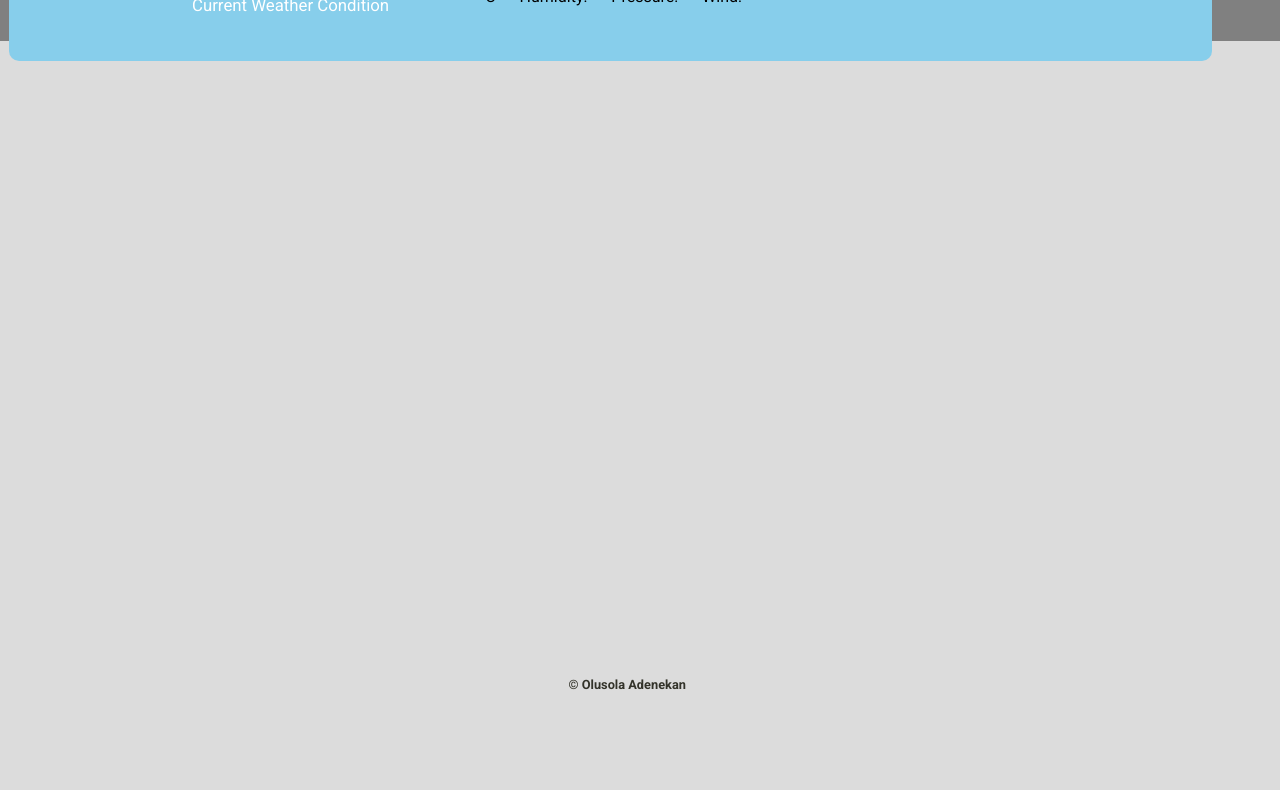
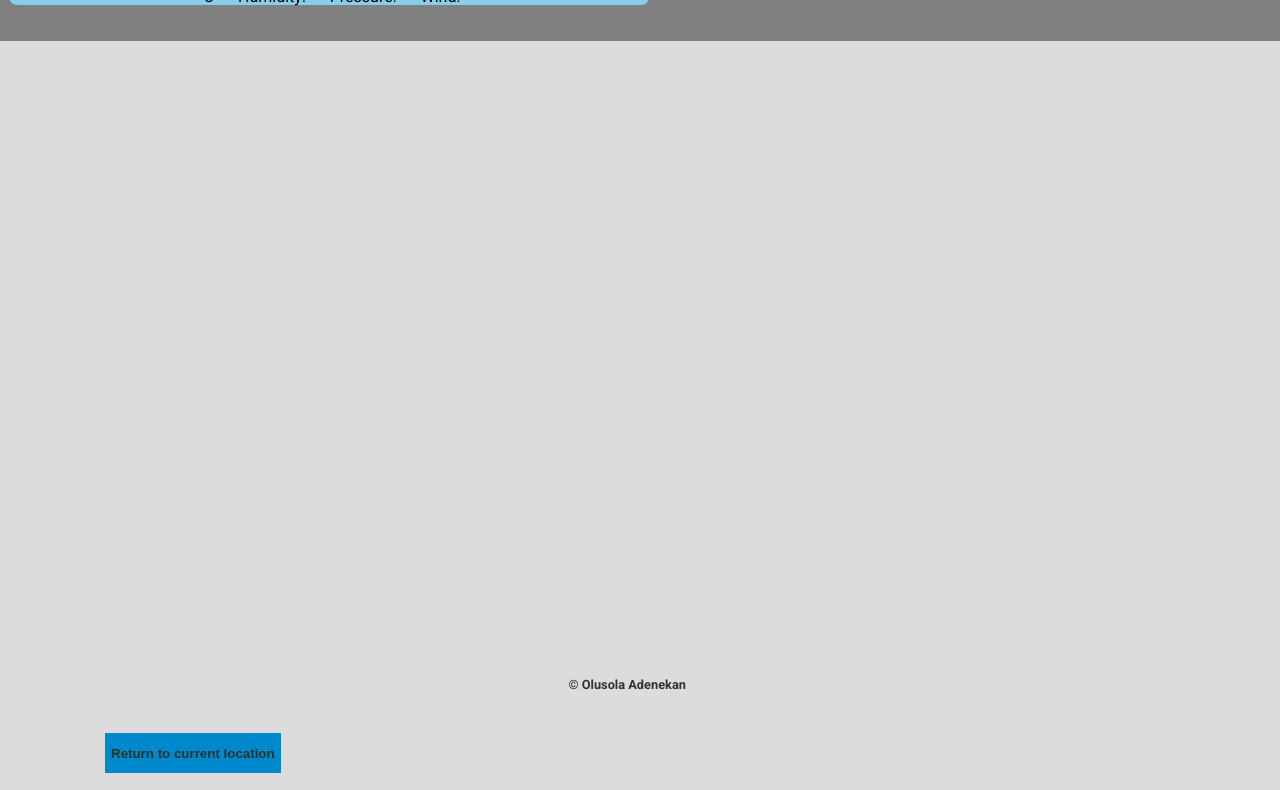
Before and after one commit to oadenekan/angularMapAndWeather, a plain HTML site: page index.html in a window 1280 px wide. Shown: the part 59-849 px from the top of the page. Drawn offline with nearby package versions, Linux system fonts and the light colour scheme; some packages are replaced by stand-ins of ours.

Commit message:
change in link

```diff
--- a/index.html
+++ b/index.html
@@ -7,7 +7,6 @@
         <title>Map | Weather Forecast</title>
         <link rel="stylesheet" type="text/css" href="css/reset.css" />
         <link rel="stylesheet" type="text/css" href="css/Amap.css" />
-        <link rel="stylesheet" type="text/css" href="css/responsive.css" />
     	<link href='http://fonts.googleapis.com/css?family=Roboto:400,700' rel='stylesheet' type='text/css'>
     	<script src="https://maps.googleapis.com/maps/api/js?key=AIzaSyA-UVIqIRJeYCEIqUmUnB_iwLGv-gB_e2c&sensor=FALSE"></script>
 
```
